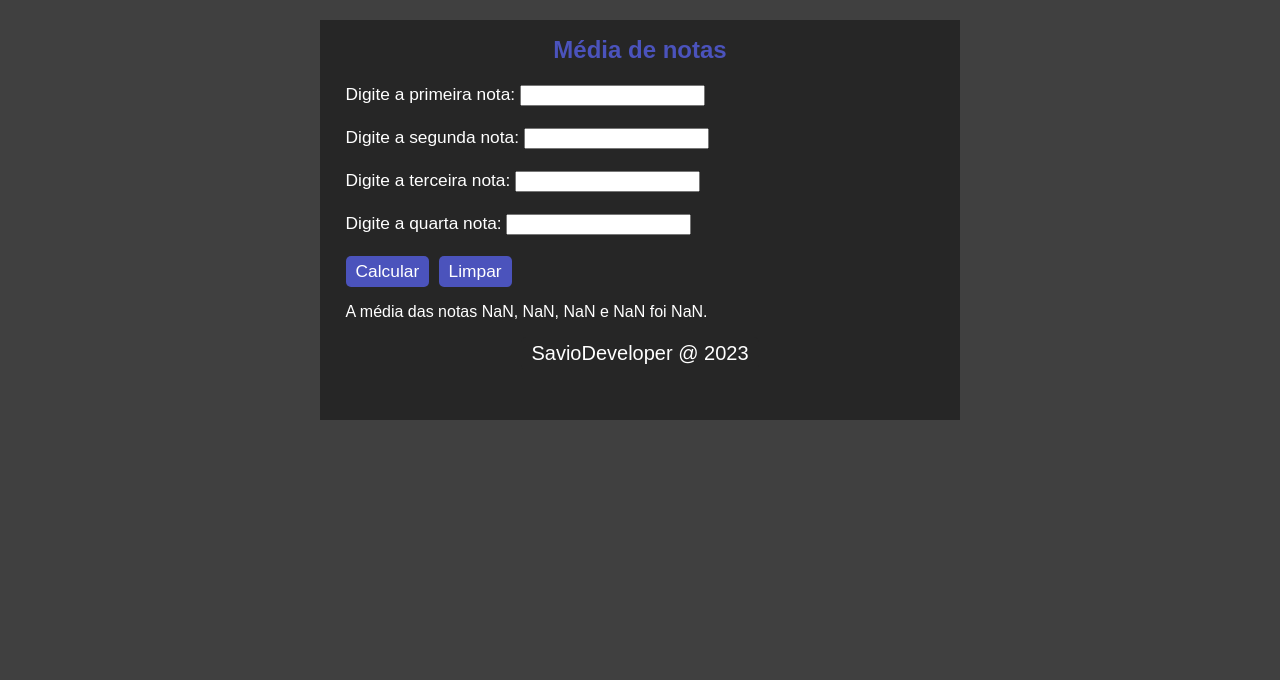
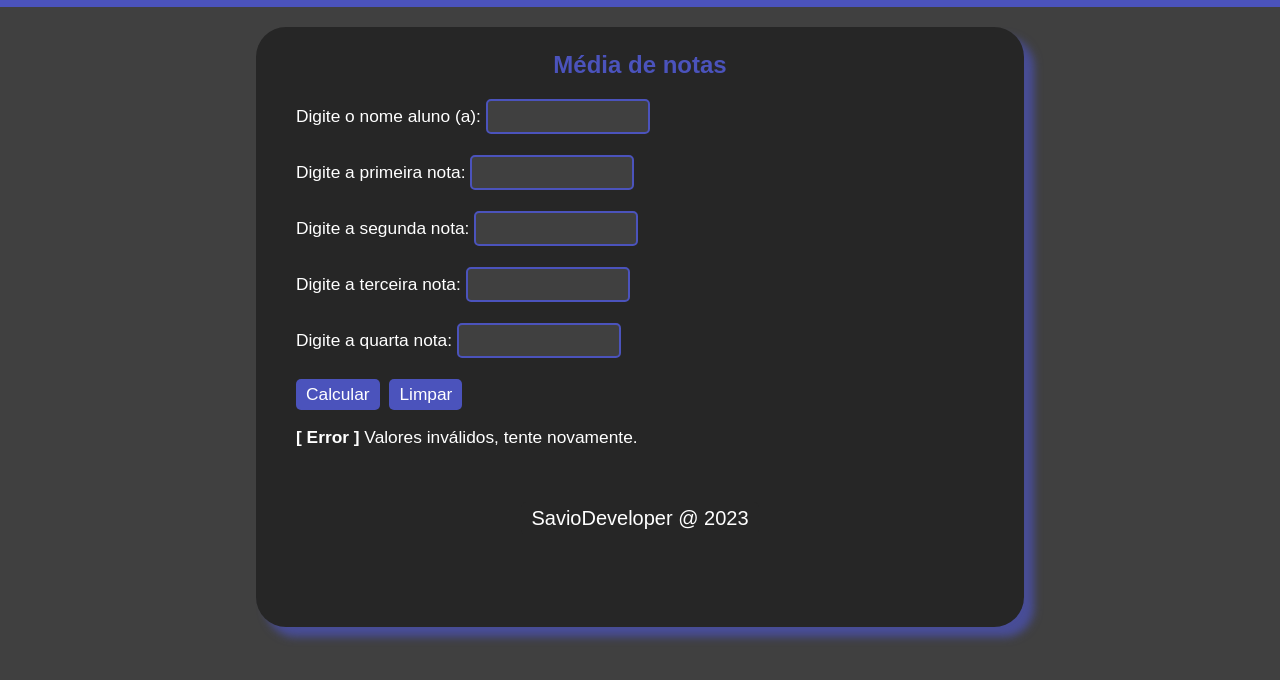
Before and after one commit to SAV10DEVELOPER/JavaScript-Exercicios, a plain HTML site: page Iniciante/MediaDeNotas/index.html in a window 1280 px wide. Both pictures are taken after a click on the button "Calcular". Drawn offline with Linux system fonts and the light colour scheme.

Commit message:
Média De Notas
-> Média De Notas
+ Botão / Função de calcular a média
+ Botão / Função de limpar os inputs
+ Mesagem de Error, caso fique algum input em branco
+ Estilização finalizada

-> Somar Dois Números
+ Estilização (Box-Shadow)

```diff
--- a/Iniciante/MediaDeNotas/index.html
+++ b/Iniciante/MediaDeNotas/index.html
@@ -20,22 +20,29 @@
 
 <body>
 	<div class="BoxFuncao">
+		<!-- Título do Exercício -->
 		<h2> Média de notas </h2>
 
+		<!-- Recebendo e armazenando as entradas -->
 		<div class="Conteudo">
+		<label for="NomeAluno"> Digite o nome aluno (a): <input type="text" id="NomeAluno"> </label> <br> <br>
 		<label for="Nota1"> Digite a primeira nota: <input type="number" id="Nota1"> </label> <br> <br>
 		<label for="Nota2"> Digite a segunda nota: <input type="number" id="Nota2"> </label> <br> <br>
 		<label for="Nota3"> Digite a terceira nota: <input type="number" id="Nota3"> </label> <br> <br>
 		<label for="Nota4"> Digite a quarta nota: <input type="number" id="Nota4"> </label> <br> <br>
-		</div>
 
+		<!-- Botões para iniciar as funções em JS -->
 		<div class="Btns">
 			<input type="button" value="Calcular" id="Calcular" onclick="media()">
 			<input type="button" value="Limpar" onclick="limpar()">
 		</div>
 
+		<!-- Mostra o resultado -->
 		<div id="Resultado"> <br> </div>
+		<div id="ResultadoVericacao"> <br> </div>
+	</div>
 
+		<!-- "Rodapé" -->
 		<div class="BtnSavioDeveloper">
 			<a href="https://github.com/SAV10DEVELOPER" target="_blank">
 			<button class="BtnSavioDeveloperLink"> SavioDeveloper @ 2023 </button> </a>
--- a/Iniciante/MediaDeNotas/script.js
+++ b/Iniciante/MediaDeNotas/script.js
@@ -1,24 +1,53 @@
+// Calcular a média das notas
 function media() {
+    // Salvar o nome do aluno
+    var aluno = document.getElementById('NomeAluno').value
+
+    // Pegar os valores de entrada e armanzenar nas variáveis
     var nota1 = parseFloat(document.getElementById('Nota1').value)
     var nota2 = parseFloat(document.getElementById('Nota2').value)
     var nota3 = parseFloat(document.getElementById('Nota3').value)
     var nota4 = parseFloat(document.getElementById('Nota4').value)
 
-    var media = (nota1 + nota2 + nota3 + nota4) / 4
+    // Calcular a média das notas
+    var mediaNota = (nota1 + nota2 + nota3 + nota4) / 4
+    var mediaNotaFinal = mediaNota.toFixed(2)
 
-    document.getElementById('Resultado').innerHTML = `<p> A média das notas ${nota1}, ${nota2}, ${nota3} e ${nota4} foi ${media}. </p>`
+    // Mostrar o resultado das médias
+    document.getElementById('Resultado').innerHTML = `<p> A média entre as notas: <strong> [ ${nota1}, ${nota2}, ${nota3} e ${nota4} ]</strong>, do aluno (a) ${aluno}, foi de <strong> ${mediaNotaFinal} pts </strong> </p>`
+
+    // Mensagem de error caso alguma entrada fique vazia
+    if (Nota1.value == '' || Nota2.value == '' || Nota3.value == '' || Nota4.value == '' || NomeAluno.value == '') {
+    document.getElementById('Resultado').innerHTML = `<p> <strong> [ Error ] </strong> Valores inválidos, tente novamente. </P> `
+    }
+
+    // Condição para ser aprovado
+    else if (mediaNotaFinal >= 6) {
+    document.getElementById('ResultadoVericacao').innerHTML = `<p> <strong> [ Aprovado ] </strong> Nota >= 6.0 pts </p>` }
+
+    // Condição para ficar de recuperção
+    else if (mediaNotaFinal >= 5) {
+    document.getElementById('ResultadoVericacao').innerHTML = `<p> <strong> [ Recuperação ] </strong> Notas entre 5,0 pts ~ 6,0 pts </p>` }
+
+    // Se nenhuma das duas condições de notas acima não forem, o aluno ficou reprovado
+    else {
+    document.getElementById('ResultadoVericacao').innerHTML = `<p> <strong> [ Reprovado ] </strong> Nota < 5.0 pts </p>` }
 }
 
+// Função para limpar as entradas
 function limpar() {
+    var limparNome = document.getElementById('NomeAluno')
     var limparNota1 = document.getElementById('Nota1')
     var limparNota2 = document.getElementById('Nota2')
     var limparNota3 = document.getElementById('Nota3')
     var limparNota4 = document.getElementById('Nota4')
 
+    limparNome.value = ''
     limparNota1.value = ''
     limparNota2.value = ''
     limparNota3.value = ''
     limparNota4.value = ''
 
     document.getElementById('Resultado').innerHTML = ''
+    document.getElementById('ResultadoVericacao').innerHTML = ''
 }
--- a/Iniciante/MediaDeNotas/style.css
+++ b/Iniciante/MediaDeNotas/style.css
@@ -1,31 +1,44 @@
 body {
   background: #404040;
-  font-family: Arial, sans-serif;
+	margin: 0%;
+	font-family: Arial, sans-serif;
+	border-top: 7px solid #4b53bc;
 }
 
-/* Definição da área do conteúdo */
+/* Estilização do box do conteúdo */
 div.BoxFuncao {
-  background-color: #262626;
-  height: 50vh;
-  width: 50vw;
+  background: #262626;
+  box-shadow: 10px 10px 8px rgba(75, 83, 188, .7);
+  border-radius: 30px;
+  height: 75vh;
+  width: 60vw;
   margin: auto;
 }
 
 /* Estilização título */
 div.BoxFuncao h2 {
-  color: #4b53bc;
-  text-align: center;
-  padding-top: 2vh;
+	color: #4b53bc;
+	text-align: center;
+	font-family: Arial, sans-serif;
+	padding-top: 3vh;
 }
 
-/* Estilização da função */
+/* Contéudo */
 div.Conteudo {
+	padding	: 0 0 2vh 5vh;
+	font-size: 13pt;
 	color: #ffffff;
-	font-size: 13pt;
-	margin: 2vh 0 0vh 2vw;
 }
 
-div.Btns { margin-left: 2vw;}
+div.Conteudo input[type="number"], input[type="text"] {
+	font-size: 13pt;
+	background-color: #404040;
+	color: #fff;
+	border: 2px solid #4b53bc;
+	border-radius: 5px;
+	padding: 5px;
+	width: 150px;
+}
 
 div.Btns input {
 	text-decoration: none;
@@ -37,14 +50,13 @@ div.Btns input {
 	border-radius: 5px;
 	border: none;
 	margin-right: 5px;
+	cursor: pointer;
 }
 
-div#Resultado { margin-left: 2vw; color: #ffffff;}
-
-/* Estilização "rodapé" */
+/* Estilização Rodapé (SavioDeveloper) */
 div.BtnSavioDeveloper { text-align: center; }
 
-div.BtnSavioDeveloperLink a {	text-decoration: none; }
+div.BtnSavioDeveloperLink a { text-decoration: none; }
 
 button.BtnSavioDeveloperLink {
   --bg: #404040;
@@ -62,7 +74,7 @@ button.BtnSavioDeveloperLink {
 }
 
 button.BtnSavioDeveloperLink:hover {
-	color: #ffffff;
+  color: #ffffff;
   transform: translate(-0.25rem,-0.25rem);
   background: var(--hover-bg);
   box-shadow: 0.25rem 0.25rem var(--bg);
--- a/Iniciante/SomarDoisNumeros/script.js
+++ b/Iniciante/SomarDoisNumeros/script.js
@@ -1,6 +1,6 @@
 function somarNumeros() {
     if (EntradaNumero1.value != '' && EntradaNumero2.value != '' ) {
-    // Recuperar os valores dos campos de entrada
+    // Pegar os valores de entrada e armanzenar nas variáveis
     var num1 = parseFloat(document.getElementById('EntradaNumero1').value)
     var num2 = parseFloat(document.getElementById('EntradaNumero2').value)
 
@@ -15,6 +15,7 @@ function somarNumeros() {
     }
 }
 
+// Função para limpar as entradas
 function limparNumeros() {
     var limparNum1 = document.getElementById('EntradaNumero1')
     var limparNum2 = document.getElementById('EntradaNumero2')
--- a/Iniciante/SomarDoisNumeros/style.css
+++ b/Iniciante/SomarDoisNumeros/style.css
@@ -1,5 +1,5 @@
 body {
-  background: #404040;
+  	background: #404040;
 	margin: 0%;
 	font-family: Arial, sans-serif;
 	border-top: 7px solid #4b53bc;
@@ -8,6 +8,8 @@ body {
 /* Estilização do box do conteúdo */
 div.BoxFuncao {
   background-color: #262626;
+  box-shadow: 10px 10px 8px rgba(75, 83, 188, .7);
+  border-radius: 30px;
   height: 45vh;
   width: 50vw;
   margin: auto;
@@ -39,10 +41,6 @@ div.SomarNumeros input[type="number"] {
 	width: 150px;
 }
 
-input.EntradaNumero1 {
-	font-size: 13pt;
-}
-
 div.Btns input {
 	text-decoration: none;
 	padding: 5px 10px 5px 10px;
@@ -57,13 +55,9 @@ div.Btns input {
 }
 
 /* Estilização Rodapé (SavioDeveloper) */
-div.BtnSavioDeveloper {
-	text-align: center;
-}
+div.BtnSavioDeveloper { text-align: center; }
 
-div.BtnSavioDeveloperLink a {
-	text-decoration: none;
-}
+div.BtnSavioDeveloperLink a { text-decoration: none; }
 
 button.BtnSavioDeveloperLink {
   --bg: #404040;
@@ -81,7 +75,7 @@ button.BtnSavioDeveloperLink {
 }
 
 button.BtnSavioDeveloperLink:hover {
-	color: #ffffff;
+  color: #ffffff;
   transform: translate(-0.25rem,-0.25rem);
   background: var(--hover-bg);
   box-shadow: 0.25rem 0.25rem var(--bg);
```
Also changed, not shown: Iniciante/SomarDoisNumeros/index.html (+3 -3 lines).
